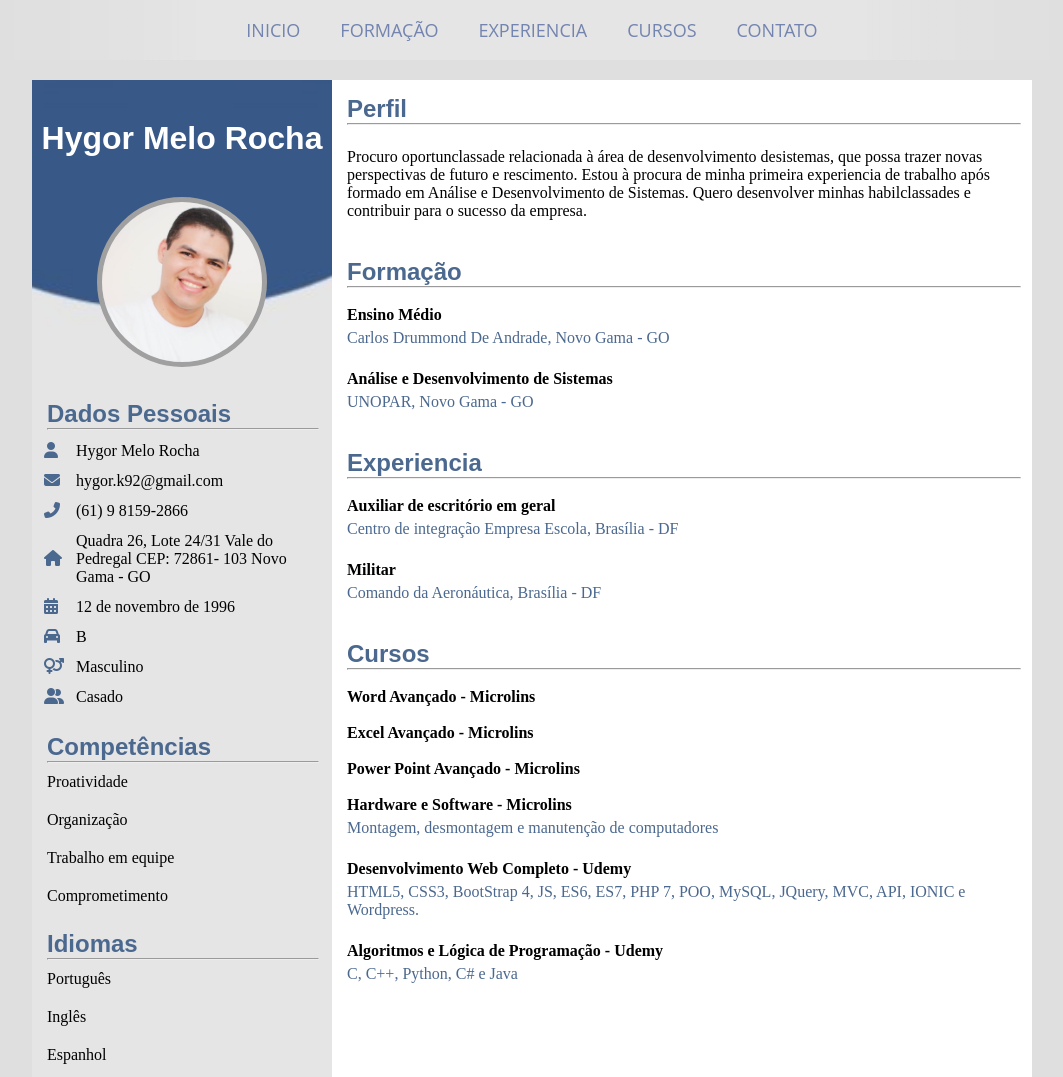
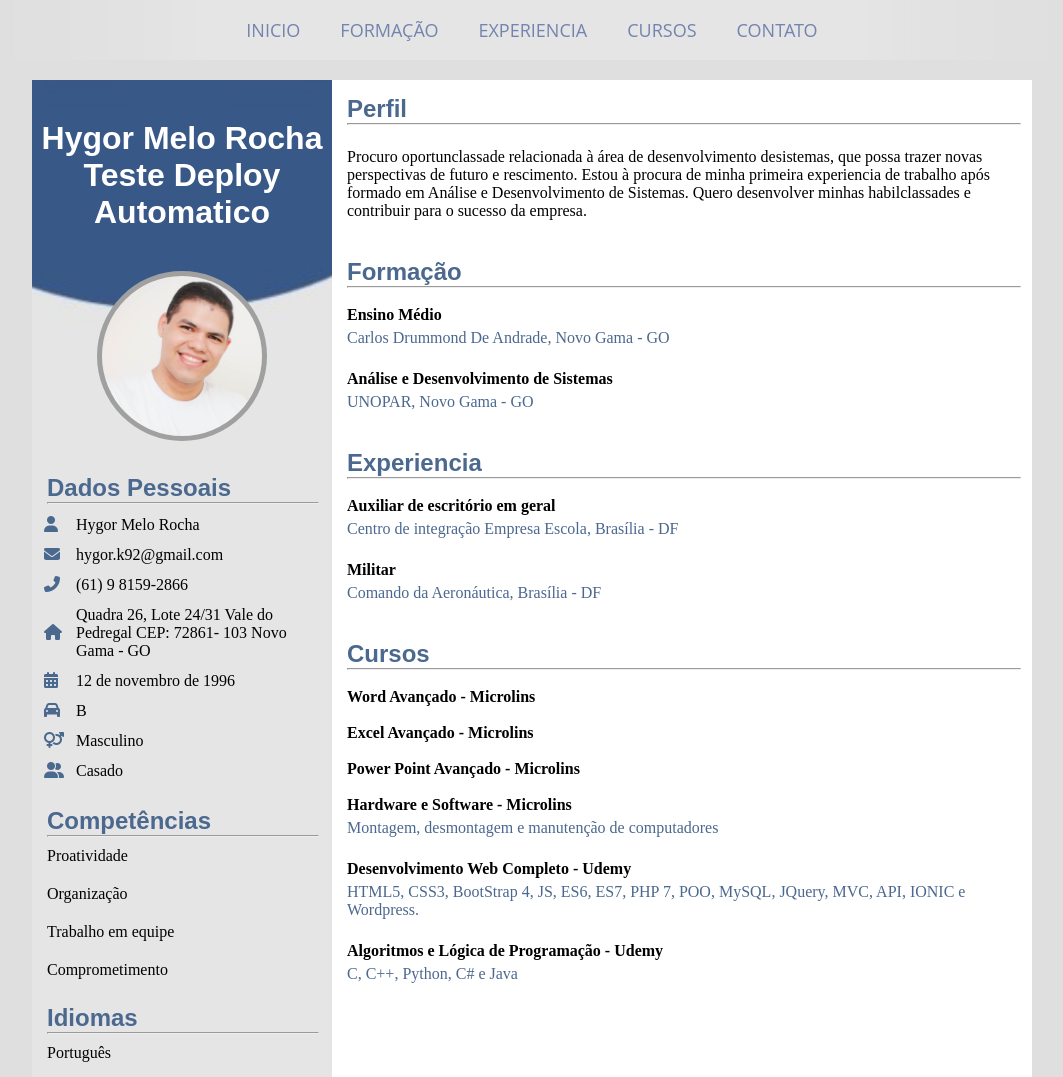
Before and after one commit to devhygor/meu-curriculo, a plain HTML site: page index.html in a window 1280 px wide. Shown: the top 1077 px of the page, without its empty margins (108-1171 px from the left). Drawn offline with Linux system fonts and the light colour scheme.

Commit message:
teste deploy

```diff
--- a/index.html
+++ b/index.html
@@ -28,7 +28,7 @@
         <div class="container">
             <div class="curriculo">
                 <div class="dadosLateral">
-                    <h1>Hygor Melo Rocha</h1>
+                    <h1>Hygor Melo Rocha Teste Deploy Automatico</h1>
 
                     <div class="profilepic">
                         <img src="images/perfil.png" alt="Foto Perfil">
```
